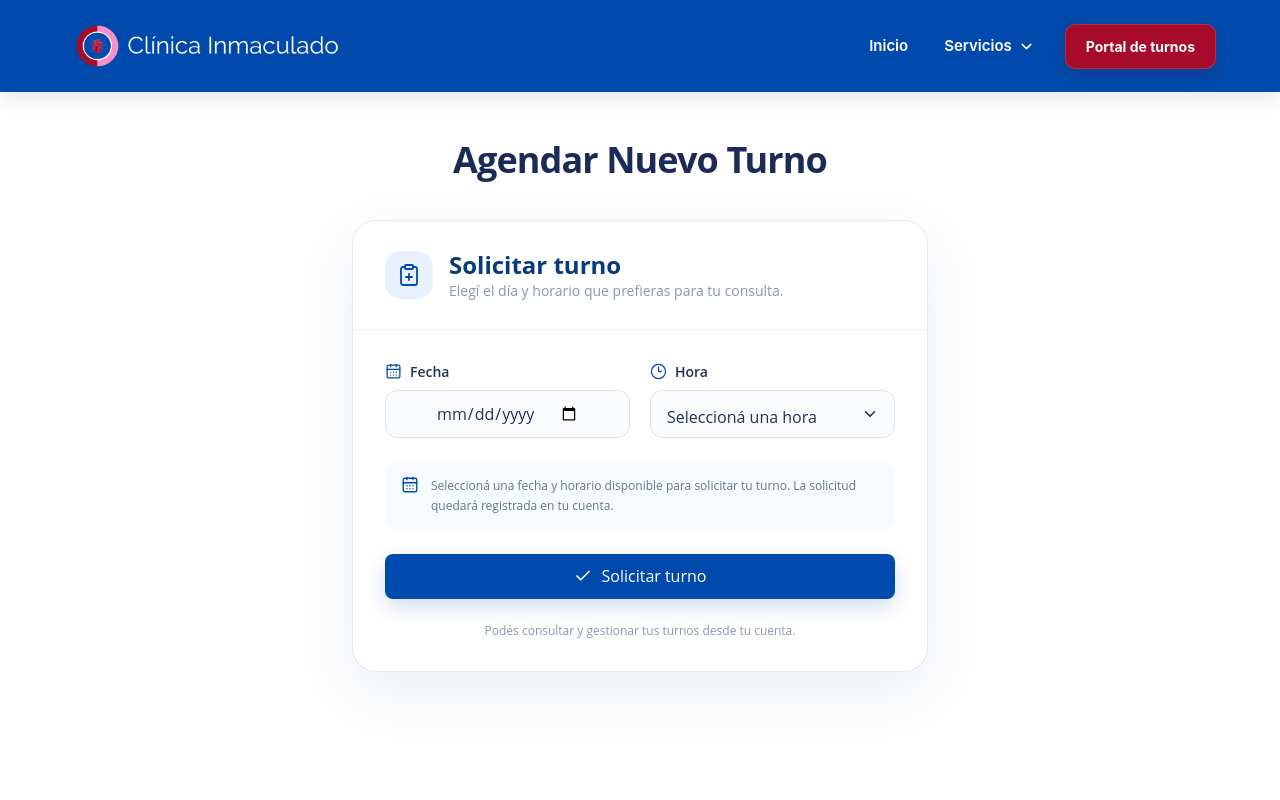
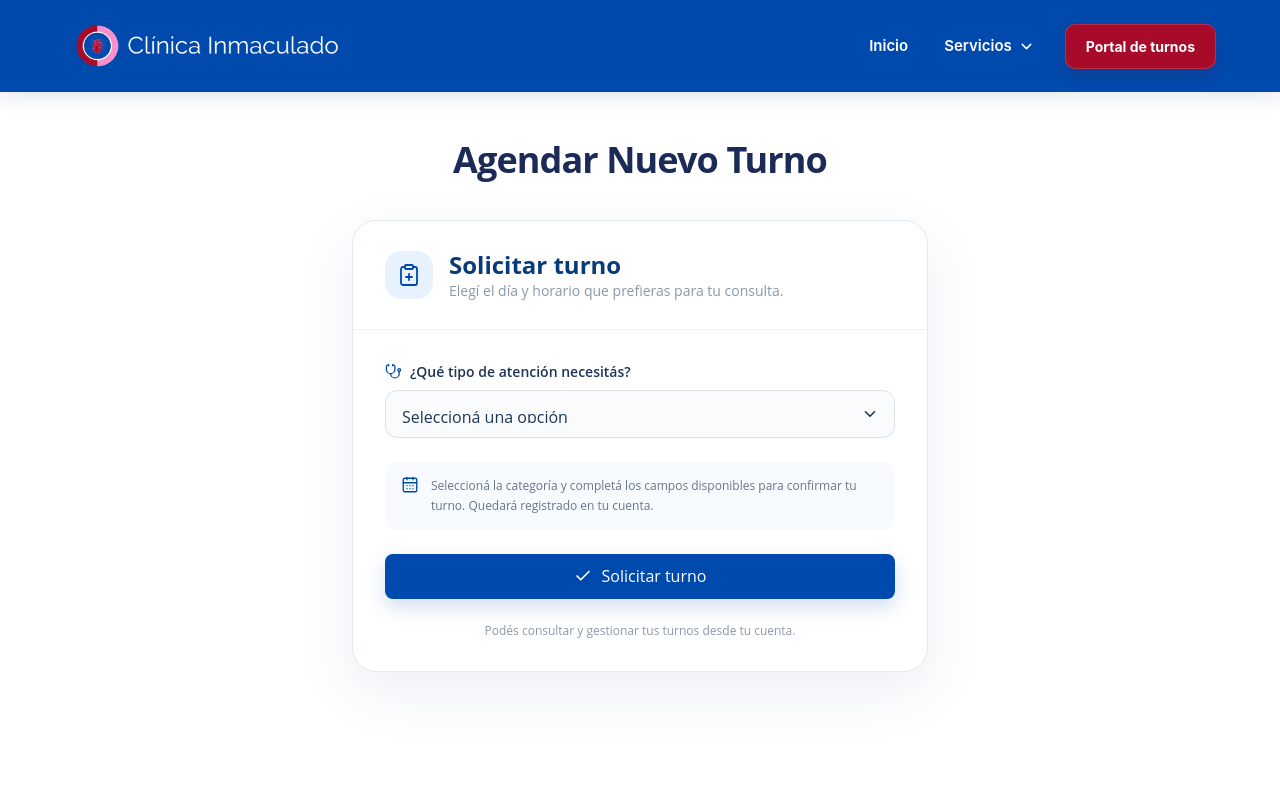
Before and after one commit to AngelaMiniello/pgestion-turnos, a React (Vite) app in the folder front/: page /appointments/schedule in a window 1280 px wide. Shown: the top 800 px of the page. Built offline with nearby package versions, Linux system fonts and the light colour scheme.

Commit message:
appointment upgrade

```diff
--- a/front/src/components/AppointmentForm/AppointmentForm.jsx
+++ b/front/src/components/AppointmentForm/AppointmentForm.jsx
@@ -1,19 +1,57 @@
 import axios from "axios";
 import { ErrorMessage, Field, Form, Formik } from "formik";
+import { useState } from "react";
 import {
   CalendarDays,
   Clock3,
   ClipboardPlus,
   Check,
-  ChevronDown
+  ChevronDown,
+  Stethoscope,
+  Activity,
+  UserCheck
 } from "lucide-react";
 import validateAppointment from "../../helpers/validateAppintment";
 
 function AppointmentForm({ onAddAppointment }) {
   const initialState = {
+    tipo: "",          // "especialidad" o "practica"
+    especialidad: "",
+    practica: "",
+    medico: "",
     date: "",
     time: "",
   };
+
+  // Datos mock (idealmente esto vendría de tu backend o props)
+  const especialidades = [
+    "Cardiología",
+    "Pediatría",
+    "Dermatología",
+    "Clínica Médica",
+    "Traumatología"
+  ];
+
+  const practicas = [
+    "Laboratorio de Análisis Clínicos",
+    "Radiografía de Tórax",
+    "Ecografía General",
+    "Resonancia Magnética",
+    "Electrocardiograma"
+  ];
+
+  const medicosPorEspecialidad = {
+    "Cardiología": ["Dr. Pérez, Juan", "Dra. Gómez, María"],
+    "Pediatría": ["Dr. Benítez, Carlos", "Dra. Ruiz, Ana"],
+    "Dermatología": ["Dra. Sosa, Lucía"],
+    "Clínica Médica": ["Dr. Rossi, Esteban", "Dra. Fernandez, Sofia"],
+    "Traumatología": ["Dr. Morales, Jorge"]
+  };
+
+  const hours = [
+    "08:00", "09:00", "10:00", "11:00", "12:00",
+    "16:00", "17:00", "18:00", "19:00", "20:00",
+  ];
 
   const handleSubmit = async (values) => {
     const user = JSON.parse(localStorage.getItem("user"));
@@ -40,38 +78,13 @@ function AppointmentForm({ onAddAppointment }) {
     }
   };
 
-  const hours = [
-    "08:00",
-    "09:00",
-    "10:00",
-    "11:00",
-    "12:00",
-    "16:00",
-    "17:00",
-    "18:00",
-    "19:00",
-    "20:00",
-  ];
-
   const fieldClass = `
-    box-border
-    w-full
-    rounded-xl
-    border
-    border-[#dce3ec]
-    bg-[#f9fbfd]
-    px-4
-    py-3.5
-    text-sm
-    text-[#1f3557]
-    outline-none
-    transition-all
-    duration-200
-    hover:border-[#c8d5e5]
-    focus:border-[#004aad]
-    focus:bg-white
-    focus:ring-4
-    focus:ring-[#004aad]/10
+    box-border w-full rounded-xl
+    border border-[#dce3ec] bg-[#f9fbfd]
+    px-4 py-3.5
+    text-sm text-[#1f3557]
+    outline-none transition-all  duration-200
+    hover:border-[#c8d5e5] focus:border-[#004aad] focus:bg-white focus:ring-4  focus:ring-[#004aad]/10
   `;
 
   return (
@@ -81,7 +94,9 @@ function AppointmentForm({ onAddAppointment }) {
         validate={validateAppointment}
         onSubmit={handleSubmit}
       >
+        {({ values, setFieldValue }) => (
           <Form className="w-full max-w-xl overflow-hidden rounded-3xl border border-[#e3e9f1] bg-white shadow-[0_20px_60px_rgba(0,55,120,0.08)]">
+
       {/* Encabezado */}
       <div className="border-b border-[#edf1f5] px-6 py-7 sm:px-8">
         <div className="flex items-center gap-4">
@@ -105,18 +120,134 @@ function AppointmentForm({ onAddAppointment }) {
       <div className="px-6 py-7 sm:px-8 sm:py-8 flex flex-col gap-6">
 
         {/* Grilla de Fecha y Hora con buen espacio */}
-        <div className="grid gap-5 sm:grid-cols-2">
+        {/* PASO 1: ¿Qué tipo de turno querés? */}
+              <div className="flex flex-col gap-2">
+                <label className="mb-1 flex items-center gap-2 text-sm font-semibold text-[#1f3557]">
+                  <Stethoscope size={17} strokeWidth={1.8} className="text-[#004aad]" />
+                  ¿Qué tipo de atención necesitás?
+                </label>
+
+          <div className="relative">
+                  <Field
+                    as="select"
+                    name="tipo"
+                    className={`${fieldClass} cursor-pointer h-12 py-0 appearance-none pr-12`}
+                    onChange={(e) => {
+                      // Al cambiar de tipo, reseteamos los campos dependientes
+                      setFieldValue("tipo", e.target.value);
+                      setFieldValue("especialidad", "");
+                      setFieldValue("practica", "");
+                      setFieldValue("medico", "");
+                    }}
+                  >
+                    <option value="">Seleccioná una opción</option>
+                    <option value="especialidad">Especialidad Médica</option>
+                    <option value="practica">Práctica / Estudio</option>
+                  </Field>
+
+                  <div className="absolute right-4 top-1/2 -translate-y-1/2 pointer-events-none text-[#1b2a57]">
+                    <ChevronDown size={18} strokeWidth={2} />
+                  </div>
+                </div>
+              </div>
+
+          {/* PASO 2A: Si elige Especialidad */}
+              {values.tipo === "especialidad" && (
+                <div className="flex flex-col gap-2 animate-fadeIn">
+                  <label htmlFor="especialidad" className="mb-1 flex items-center gap-2 text-sm font-semibold text-[#1f3557]">
+                    <Stethoscope size={17} strokeWidth={1.8} className="text-[#004aad]" />
+                    Especialidad
+                  </label>
+
+                  <div className="relative">
+                    <Field
+                      as="select"
+                      id="especialidad"
+                      name="especialidad"
+                      className={`${fieldClass} cursor-pointer h-12 py-0 appearance-none pr-12`}
+                      onChange={(e) => {
+                        setFieldValue("especialidad", e.target.value);
+                        setFieldValue("medico", ""); // Reseteamos médico si cambia especialidad
+                      }}
+                    >
+                      <option value="">Seleccioná una especialidad</option>
+                      {especialidades.map((esp) => (
+                        <option value={esp} key={esp}>{esp}</option>
+                      ))}
+                    </Field>
+
+                    <div className="absolute right-4 top-1/2 -translate-y-1/2 pointer-events-none text-[#1b2a57]">
+                      <ChevronDown size={18} strokeWidth={2} />
+                    </div>
+                  </div>
+                </div>
+              )}
+
+
+        {/* PASO 2B: Si elige Práctica */}
+              {values.tipo === "practica" && (
+                <div className="flex flex-col gap-2 animate-fadeIn">
+                  <label htmlFor="practica" className="mb-1 flex items-center gap-2 text-sm font-semibold text-[#1f3557]">
+                    <Activity size={17} strokeWidth={1.8} className="text-[#004aad]" />
+                    Práctica o Estudio
+                  </label>
+
+                  <div className="relative">
+                    <Field
+                      as="select"
+                      id="practica"
+                      name="practica"
+                      className={`${fieldClass} cursor-pointer h-12 py-0 appearance-none pr-12`}
+                    >
+                      <option value="">Seleccioná una práctica</option>
+                      {practicas.map((prac) => (
+                        <option value={prac} key={prac}>{prac}</option>
+                      ))}
+                    </Field>
+
+                    <div className="absolute right-4 top-1/2 -translate-y-1/2 pointer-events-none text-[#1b2a57]">
+                      <ChevronDown size={18} strokeWidth={2} />
+                    </div>
+                  </div>
+                </div>
+              )}
+
+{/* PASO 3: Selección de Médico (Solo si eligió Especialidad) */}
+              {values.tipo === "especialidad" && values.especialidad && (
+                <div className="flex flex-col gap-2 animate-fadeIn">
+                  <label htmlFor="medico" className="mb-1 flex items-center gap-2 text-sm font-semibold text-[#1f3557]">
+                    <UserCheck size={17} strokeWidth={1.8} className="text-[#004aad]" />
+                    Profesional
+                  </label>
+
+                  <div className="relative">
+                    <Field
+                      as="select"
+                      id="medico"
+                      name="medico"
+                      className={`${fieldClass} cursor-pointer h-12 py-0 appearance-none pr-12`}
+                    >
+                      <option value="">Seleccioná un profesional</option>
+                      {medicosPorEspecialidad[values.especialidad]?.map((med) => (
+                        <option value={med} key={med}>{med}</option>
+                      ))}
+                    </Field>
+
+                    <div className="absolute right-4 top-1/2 -translate-y-1/2 pointer-events-none text-[#1b2a57]">
+                      <ChevronDown size={18} strokeWidth={2} />
+                    </div>
+                  </div>
+                </div>
+              )}
+
+              {/* PASO 4: Fecha y Hora (Aparecen una vez que avanzó en la selección) */}
+              {((values.tipo === "especialidad" && values.especialidad && values.medico) || (values.tipo === "practica" && values.practica)) && (
+                <div className="grid gap-5 sm:grid-cols-2 animate-fadeIn">
+
                   {/* Fecha */}
                   <div className="flex flex-col gap-2">
-            <label
-              htmlFor="date"
-              className="mb-2.5 flex items-center gap-2 text-sm font-semibold text-[#1f3557]"
-            >
-              <CalendarDays
-                size={17}
-                strokeWidth={1.8}
-                className="text-[#004aad]"
-              />
+                    <label htmlFor="date" className="mb-1 flex items-center gap-2 text-sm font-semibold text-[#1f3557]">
+                      <CalendarDays size={17} strokeWidth={1.8} className="text-[#004aad]" />
                       Fecha
                     </label>
 
@@ -129,24 +260,15 @@ function AppointmentForm({ onAddAppointment }) {
 
                     <ErrorMessage name="date">
                       {(message) => (
-                <p className="mt-2 text-xs font-medium text-[#a80b29]">
-                  {message}
-                </p>
+                        <p className="mt-1 text-xs font-medium text-[#a80b29]">{message}</p>
                       )}
                     </ErrorMessage>
                   </div>
 
                   {/* Hora */}
                   <div className="flex flex-col gap-2">
-            <label
-              htmlFor="time"
-              className="mb-2.5 flex items-center gap-2 text-sm font-semibold text-[#1f3557]"
-            >
-              <Clock3
-                size={17}
-                strokeWidth={1.8}
-                className="text-[#004aad]"
-              />
+                    <label htmlFor="time" className="mb-1 flex items-center gap-2 text-sm font-semibold text-[#1f3557]">
+                      <Clock3 size={17} strokeWidth={1.8} className="text-[#004aad]" />
                       Hora
                     </label>
 
@@ -158,15 +280,11 @@ function AppointmentForm({ onAddAppointment }) {
                         className={`${fieldClass} cursor-pointer h-12 py-0 appearance-none pr-12`}
                       >
                         <option value="">Seleccioná una hora</option>
-
                         {hours.map((hour) => (
-      <option value={hour} key={hour}>
-        {hour}
-      </option>
+                          <option value={hour} key={hour}>{hour}</option>
                         ))}
                       </Field>
 
-  {/* Flechita personalizada flotante (ahora está fuera del Field, pero dentro del relative) */}
                       <div className="absolute right-4 top-1/2 -translate-y-1/2 pointer-events-none text-[#1b2a57]">
                         <ChevronDown size={18} strokeWidth={2} />
                       </div>
@@ -174,25 +292,18 @@ function AppointmentForm({ onAddAppointment }) {
 
                     <ErrorMessage name="time">
                       {(message) => (
-                <p className="mt-2 text-xs font-medium text-[#a80b29]">
-                  {message}
-                </p>
+                        <p className="mt-1 text-xs font-medium text-[#a80b29]">{message}</p>
                       )}
                     </ErrorMessage>
                   </div>
                 </div>
+              )}
 
               {/* Información adicional */}
               <div className="flex items-start gap-3 rounded-xl bg-[#f7faff] px-4 py-3.5">
-          <CalendarDays
-            size={18}
-            strokeWidth={1.8}
-            className="mt-0.5 shrink-0 text-[#004aad]"
-          />
-
+                <CalendarDays size={18} strokeWidth={1.8} className="mt-0.5 shrink-0 text-[#004aad]" />
                 <p className="text-xs leading-5 text-[#68758a]">
-            Seleccioná una fecha y horario disponible para solicitar tu
-            turno. La solicitud quedará registrada en tu cuenta.
+                  Seleccioná la categoría y completá los campos disponibles para confirmar tu turno. Quedará registrado en tu cuenta.
                 </p>
               </div>
 
@@ -236,6 +347,7 @@ function AppointmentForm({ onAddAppointment }) {
 
             </div>
           </Form>
+        )}
       </Formik>
     </div>
   );
```
Lines whose indentation alone changed are shown as unchanged.
